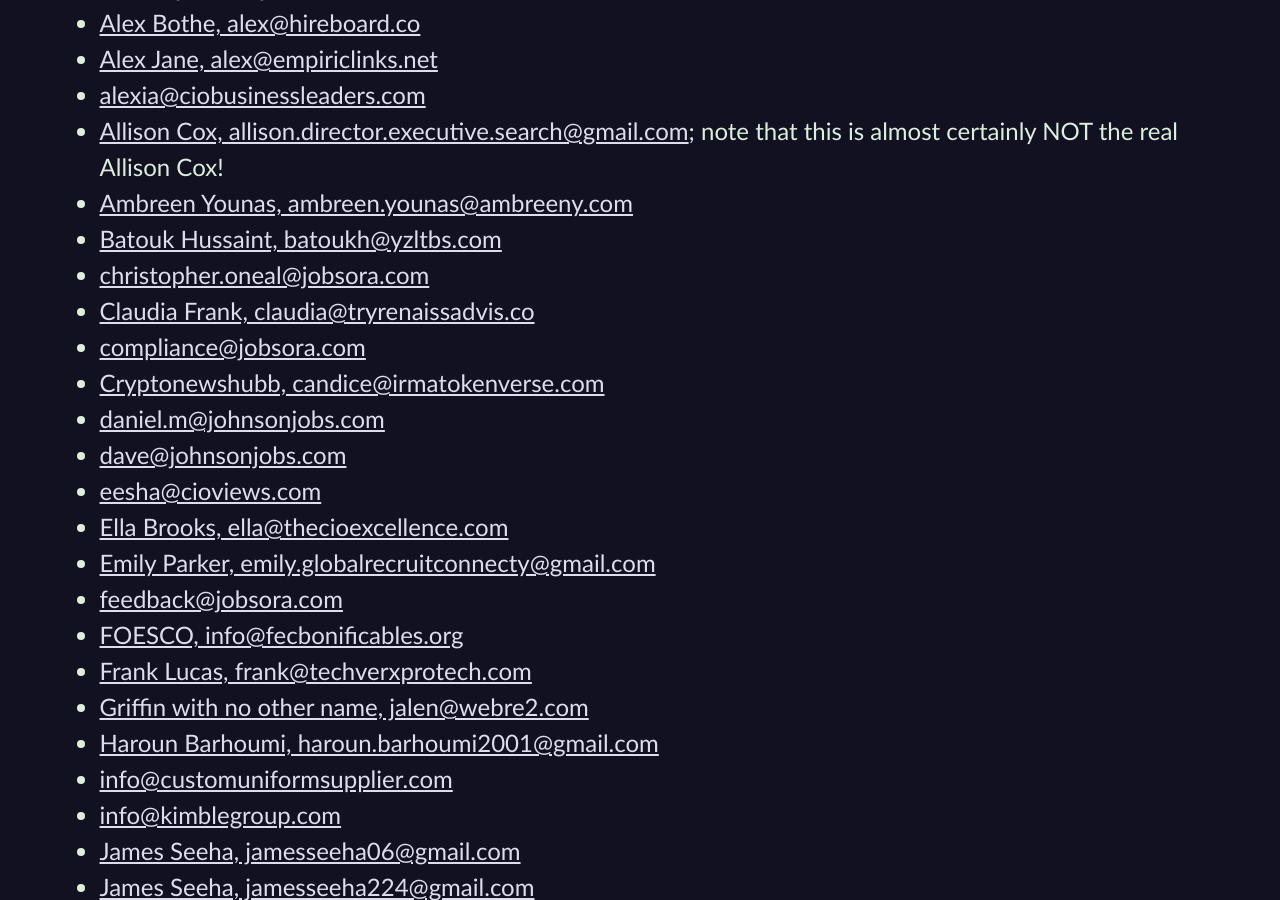
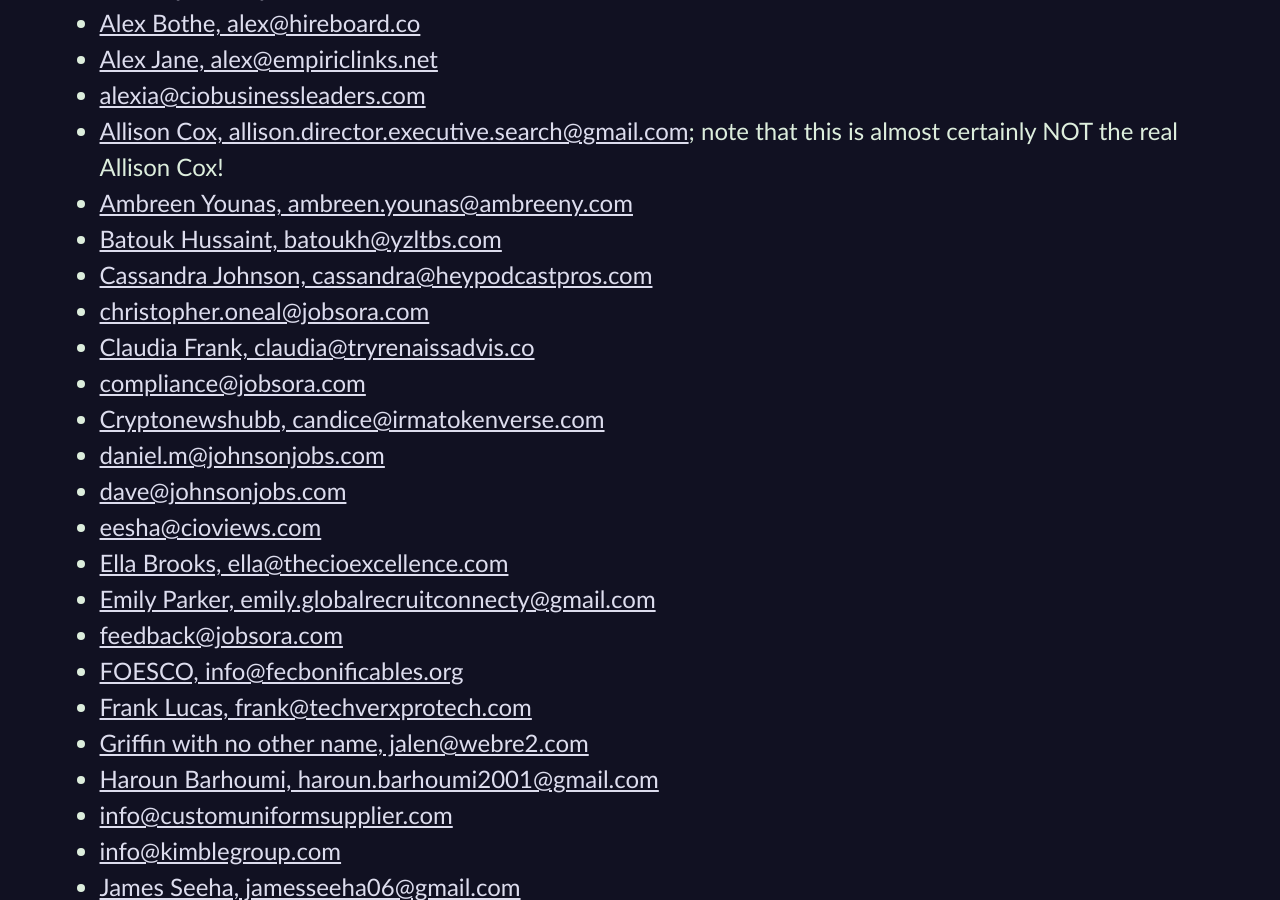
Before and after one commit to CodosaurusLLC/CodosaurusLLC.github.io, a Jekyll site: the page built from spambait.md, in a window 1280 px wide and 900 px high, scrolled down 441 px. Built offline with Jekyll 4.4.1, drawn with Linux system fonts in a browser that asks for light colours; our own code applies the rules of GitHub Pages for plain Markdown files.

Commit message:
add spammer

```diff
--- a/spambait.md
+++ b/spambait.md
@@ -13,6 +13,7 @@ Spammers:
 - [Allison Cox, allison.director.executive.search@gmail.com](mailto:allison.director.executive.search@gmail.com); note that this is almost certainly NOT the real Allison Cox!
 - [Ambreen Younas, ambreen.younas@ambreeny.com](mailto:ambreen.younas@ambreeny.com)
 - [Batouk Hussaint, batoukh@yzltbs.com](mailto:batoukh@yzltbs.com)
+- [Cassandra Johnson, cassandra@heypodcastpros.com](mailto:cassandra@heypodcastpros.com)
 - [christopher.oneal@jobsora.com](mailto:christopher.oneal@jobsora.com)
 - [Claudia Frank, claudia@tryrenaissadvis.co](mailto:claudia@tryrenaissadvis.co)
 - [compliance@jobsora.com](mailto:compliance@jobsora.com)
```
